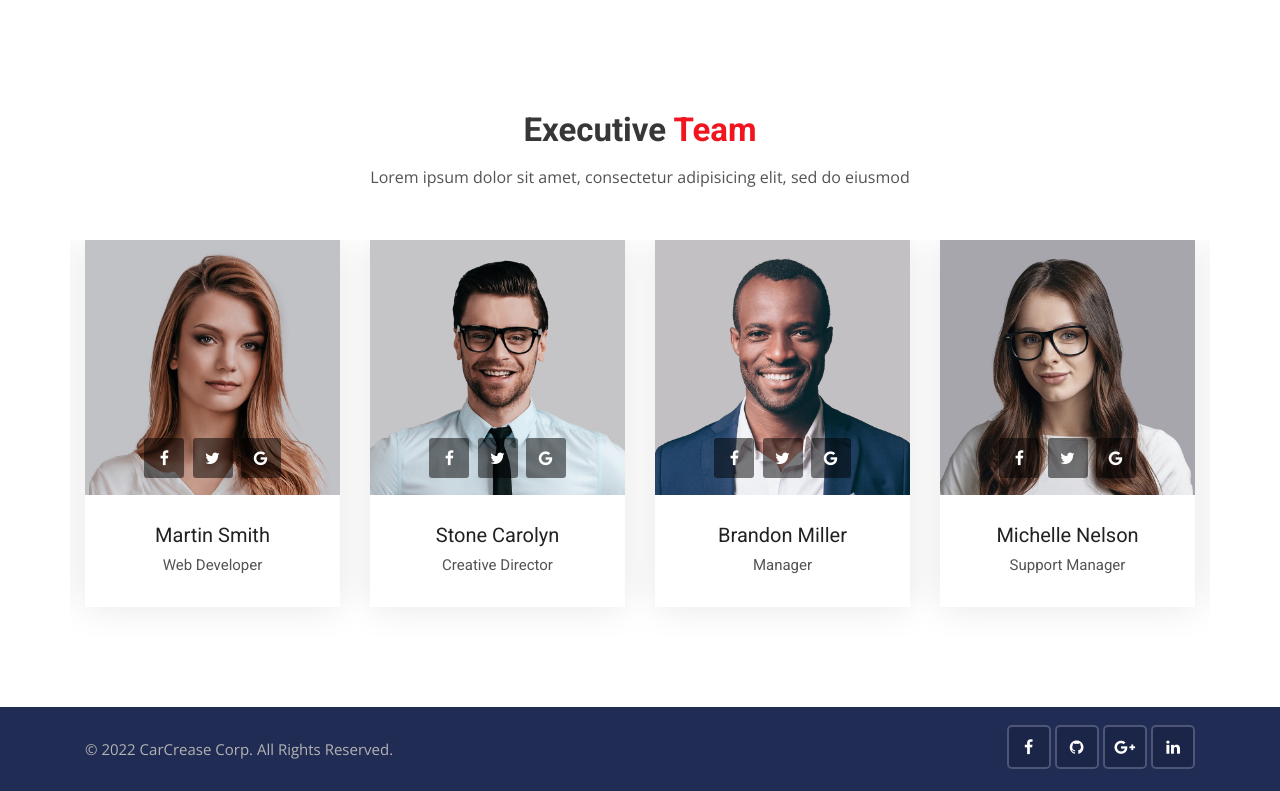
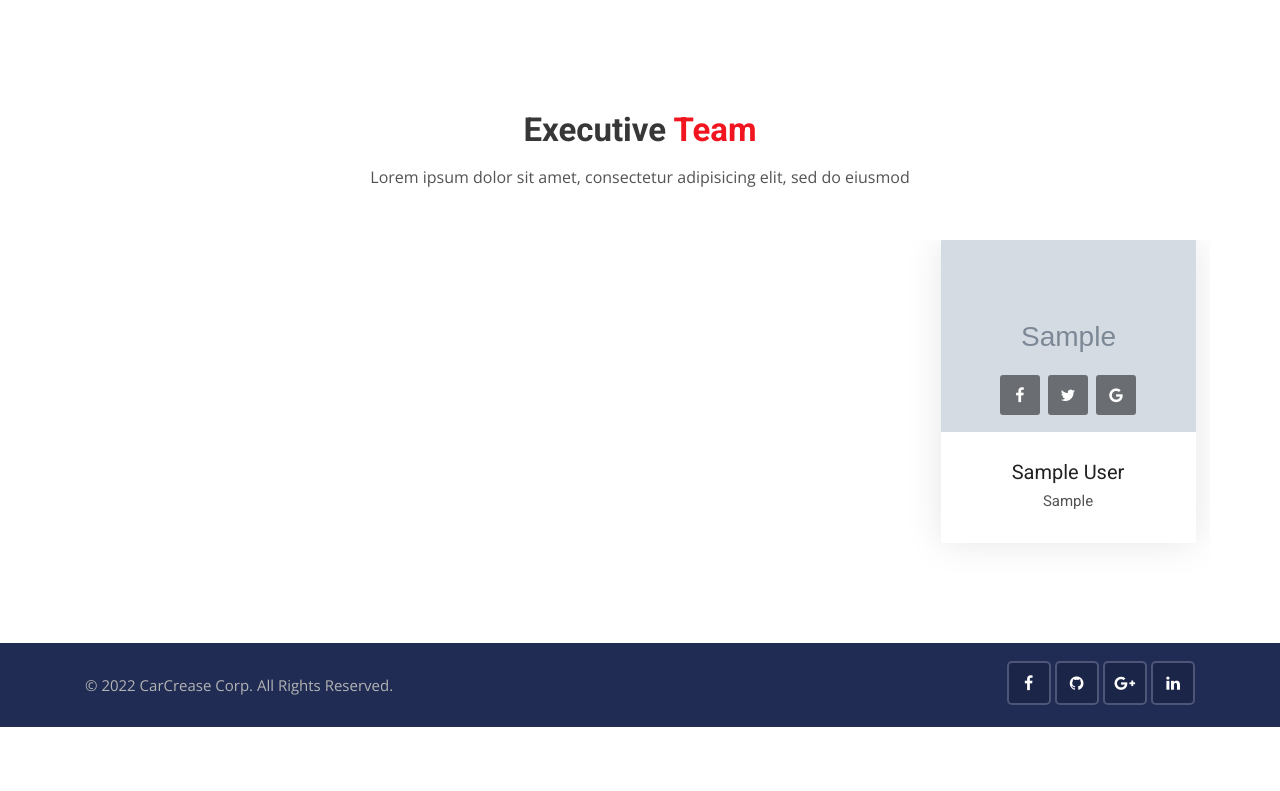
Before and after one commit to ritik1903/CarCrease-DjangoProject, a Django app: page /about in a window 1280 px wide. Shown: the part 847-1638 px from the top of the page. After the commit the page ends 1574 px from the top, so only its background shows below. Run offline with Django 3.2, Linux system fonts and the light colour scheme; tables that the repository leaves empty hold one stand-in row (values such as "Sample post"); grey boxes marked "Sample" are stand-in pictures; some libraries are stand-ins or nearby versions.

Commit message:
Completed Team Model

```diff
--- a/pages/views.py
+++ b/pages/views.py
@@ -4,12 +4,16 @@ from .models import Team
 def home(request):
     teams=Team.objects.all()
     data={
-        'teams':teams,
+        'teams': teams,
     }
-    return render(request,'pages/home.html',data)
+    return render(request,'pages/home.html', data)
 
 def about(request):
-    return render(request,'pages/about.html')
+    teams=Team.objects.all()
+    data={
+        'teams': teams,
+    }
+    return render(request,'pages/about.html',data)
 
 def service(request):
     return render(request,'pages/services.html')
--- /dev/null
+++ b/requirements.txt
@@ -0,0 +1,6 @@
+asgiref==3.5.2
+Django==3.0.7
+Pillow==9.2.0
+psycopg2==2.9.3
+pytz==2022.2.1
+sqlparse==0.4.2
--- a/templates/includes/navbar.html
+++ b/templates/includes/navbar.html
@@ -3,7 +3,7 @@
 <header class="main-header sticky-header header-with-top">
     <div class="container">
         <nav class="navbar navbar-expand-lg navbar-light">
-            <a class="navbar-brand company-logo" href="index.html">
+            <a class="navbar-brand company-logo" href="{% url 'home' %}">
                 <img src="{% static 'img/logos/Ritik.png' %}" alt="logo">
             </a>
             <button class="navbar-toggler" type="button" data-toggle="collapse" data-target="#navbar" aria-controls="navbar" aria-expanded="false" aria-label="Toggle navigation">
@@ -12,7 +12,7 @@
             <div class="navbar-collapse collapse w-100" id="navbar">
                 <ul class="navbar-nav ml-auto">
                     <li class="nav-item">
-                        <a class="nav-link dropdown-toggle" href="#" id="navbarDropdownMenuLink" data-toggle="dropdown" aria-haspopup="true" aria-expanded="false">
+                        <a class="nav-link dropdown-toggle" href="{% url 'home' %}">
                             Home
                         </a>
                     </li>
--- a/templates/pages/about.html
+++ b/templates/pages/about.html
@@ -80,96 +80,26 @@
         <!-- Slick slider area start -->
         <div class="slick-slider-area clearfix">
             <div class="row slick-carousel" data-slick='{"slidesToShow": 4, "responsive":[{"breakpoint": 1024,"settings":{"slidesToShow": 2}}, {"breakpoint": 768,"settings":{"slidesToShow": 1}}]}'>
+              {% for team in teams %}
                 <div class="slick-slide-item">
                     <div class="team-1">
                         <div class="photo">
                             <a href="#">
-                                <img src="img/avatar/avatar-12.jpg" alt="team-1" class="img-fluid">
+                                <img src="{{team.photo.url}}" alt="team-1" class="img-fluid">
                             </a>
                             <div class="social-list clearfix">
-                                <a href="#" class="facebook-bg"><i class="fa fa-facebook"></i></a>
-                                <a href="#" class="twitter-bg"><i class="fa fa-twitter"></i></a>
-                                <a href="#" class="google-bg"><i class="fa fa-google"></i></a>
+                                <a href="{{team.facebook_link}}" target="_blank" class="facebook-bg"><i class="fa fa-facebook"></i></a>
+                                <a href="{{team.twitter_link}}" target="_blank" class="twitter-bg"><i class="fa fa-twitter"></i></a>
+                                <a href="{{team.google_plus_link}}" target="_blank" class="google-bg"><i class="fa fa-google"></i></a>
                             </div>
                         </div>
                         <div class="details">
-                            <h4><a href="team-detail.html">Brandon Miller</a></h4>
-                            <h5>Manager</h5>
+                            <h4><a href="team-detail.html">{{team.first_name}} {{team.last_name}}</a></h4>
+                            <h5>{{team.designation}}</h5>
                         </div>
                     </div>
                 </div>
-                <div class="slick-slide-item">
-                    <div class="team-1">
-                        <div class="photo">
-                            <a href="#">
-                                <img src="img/avatar/avatar-9.jpg" alt="team-1" class="img-fluid">
-                            </a>
-                            <div class="social-list clearfix">
-                                <a href="#" class="facebook-bg"><i class="fa fa-facebook"></i></a>
-                                <a href="#" class="twitter-bg"><i class="fa fa-twitter"></i></a>
-                                <a href="#" class="google-bg"><i class="fa fa-google"></i></a>
-                            </div>
-                        </div>
-                        <div class="details">
-                            <h4><a href="team-detail.html">Michelle Nelson</a></h4>
-                            <h5>Support Manager</h5>
-                        </div>
-                    </div>
-                </div>
-                <div class="slick-slide-item">
-                    <div class="team-1">
-                        <div class="photo">
-                            <a href="#">
-                                <img src="img/avatar/avatar-11.jpg" alt="team-1" class="img-fluid">
-                            </a>
-                            <div class="social-list clearfix">
-                                <a href="#" class="facebook-bg"><i class="fa fa-facebook"></i></a>
-                                <a href="#" class="twitter-bg"><i class="fa fa-twitter"></i></a>
-                                <a href="#" class="google-bg"><i class="fa fa-google"></i></a>
-                            </div>
-                        </div>
-                        <div class="details">
-                            <h4><a href="team-detail.html">Stone Carolyn</a></h4>
-                            <h5>Creative Director</h5>
-                        </div>
-                    </div>
-                </div>
-                <div class="slick-slide-item">
-                    <div class="team-1">
-                        <div class="photo">
-                            <a href="#">
-                                <img src="img/avatar/avatar-10.jpg" alt="team-1" class="img-fluid">
-                            </a>
-                            <div class="social-list clearfix">
-                                <a href="#" class="facebook-bg"><i class="fa fa-facebook"></i></a>
-                                <a href="#" class="twitter-bg"><i class="fa fa-twitter"></i></a>
-                                <a href="#" class="google-bg"><i class="fa fa-google"></i></a>
-                            </div>
-                        </div>
-                        <div class="details">
-                            <h4><a href="team-detail.html">Martin Smith</a></h4>
-                            <h5>Web Developer</h5>
-                        </div>
-                    </div>
-                </div>
-                <div class="slick-slide-item">
-                    <div class="team-1">
-                        <div class="photo">
-                            <a href="#">
-                                <img src="img/avatar/avatar-11.jpg" alt="team-1" class="img-fluid">
-                            </a>
-                            <div class="social-list clearfix">
-                                <a href="#" class="facebook-bg"><i class="fa fa-facebook"></i></a>
-                                <a href="#" class="twitter-bg"><i class="fa fa-twitter"></i></a>
-                                <a href="#" class="google-bg"><i class="fa fa-google"></i></a>
-                            </div>
-                        </div>
-                        <div class="details">
-                            <h4><a href="team-detail.html">Stone Carolyn</a></h4>
-                            <h5>Creative Director</h5>
-                        </div>
-                    </div>
-                </div>
+              {% endfor %}
             </div>
         </div>
     </div>
--- a/templates/pages/contact.html
+++ b/templates/pages/contact.html
@@ -77,7 +77,7 @@
                             </div>
                             <div class="detail">
                                 <h5>Email:</h5>
-                                <p><a href="#">info@themevessel.com</a></p>
+                                <p><a href="#">ritikdigital12@gmail.com</a></p>
                             </div>
                         </div>
                         <div class="ci-box">
@@ -86,7 +86,7 @@
                             </div>
                             <div class="detail">
                                 <h5>Web:</h5>
-                                <p><a href="#">info@themevessel.com</a></p>
+                                <p><a href="#">https://ritik1903.github.io/Portfolio.github.io/</a></p>
                             </div>
                         </div>
                         <div class="ci-box mb-0">
--- a/templates/pages/home.html
+++ b/templates/pages/home.html
@@ -906,9 +906,9 @@
                                 <img src="{{ team.photo.url }}" alt="team-1" class="img-fluid">
                             </a>
                             <div class="social-list clearfix">
-                                <a href="{{team.facebook_link}}" class="facebook-bg"><i class="fa fa-facebook"></i></a>
-                                <a href="{{team.twitter_link}}" class="twitter-bg"><i class="fa fa-twitter"></i></a>
-                                <a href="{{team.google_plus_link}}" class="google-bg"><i class="fa fa-google"></i></a>
+                                <a href="{{team.facebook_link}}" target="_blank" class="facebook-bg"><i class="fa fa-facebook"></i></a>
+                                <a href="{{team.twitter_link}}" target="_blank" class="twitter-bg"><i class="fa fa-twitter"></i></a>
+                                <a href="{{team.google_plus_link}}" target="_blank" class="google-bg"><i class="fa fa-google"></i></a>
                             </div>
                         </div>
                         <div class="details">
```
Also changed, not shown: backup.json (added, +1 -0 lines), pages/admin.py (+14 -1 lines).
